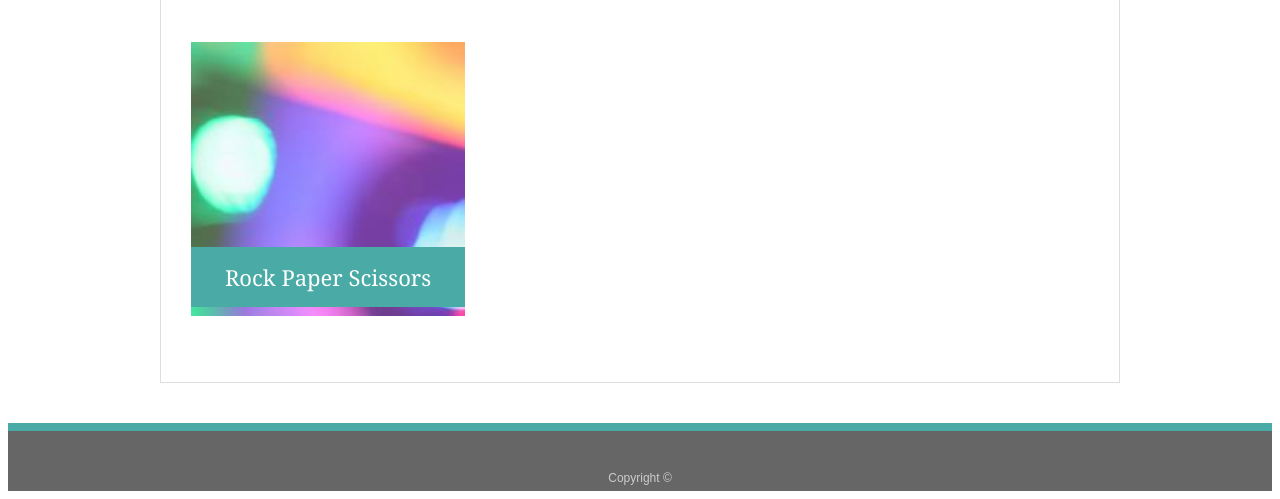
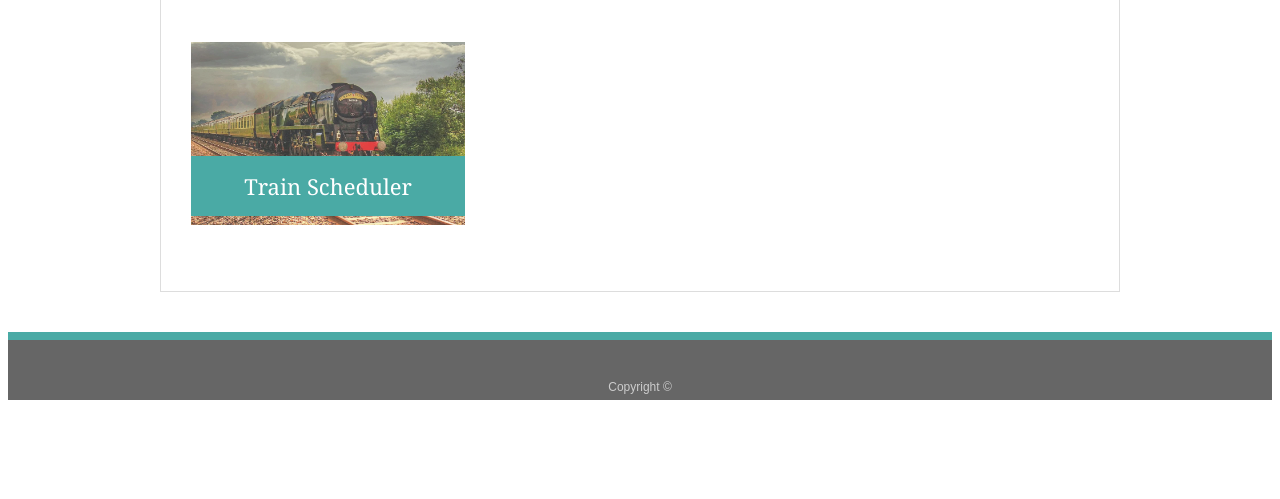
Before and after one commit to haneymason22/Responsive-Portfolio, a plain HTML site: page portfolio.html in a window 1280 px wide. Shown: the part 876-1375 px from the top of the page. After the commit the page ends 1284 px from the top, so only its background shows below. Drawn offline with Linux system fonts and the light colour scheme.

Commit message:
Added Train Scheduler

```diff
--- a/portfolio.html
+++ b/portfolio.html
@@ -46,9 +46,9 @@
         <a href = "https://haneymason22.github.io/GifTastic/"><h3>GIPHY App</h3></a>
       </div>
       <div class="work">
-        <img src="Assets/images/Placeholder5.jpg" alt="Rock Paper Scissors">
+        <img src="Assets/images/train.jpg" alt="Train">
 
-        <h3>Rock Paper Scissors</h3>
+        <a href = "https://haneymason22.github.io/Train-Scheduler/"><h3>Train Scheduler</h3></a>
       </div>
 
     </section>
```
Also changed, not shown: Assets/images/train.jpg (added).
